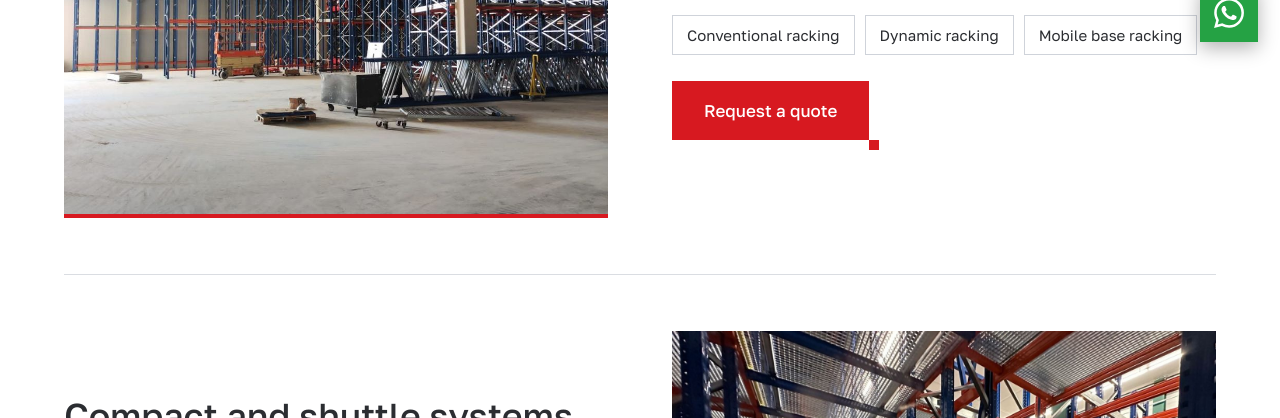
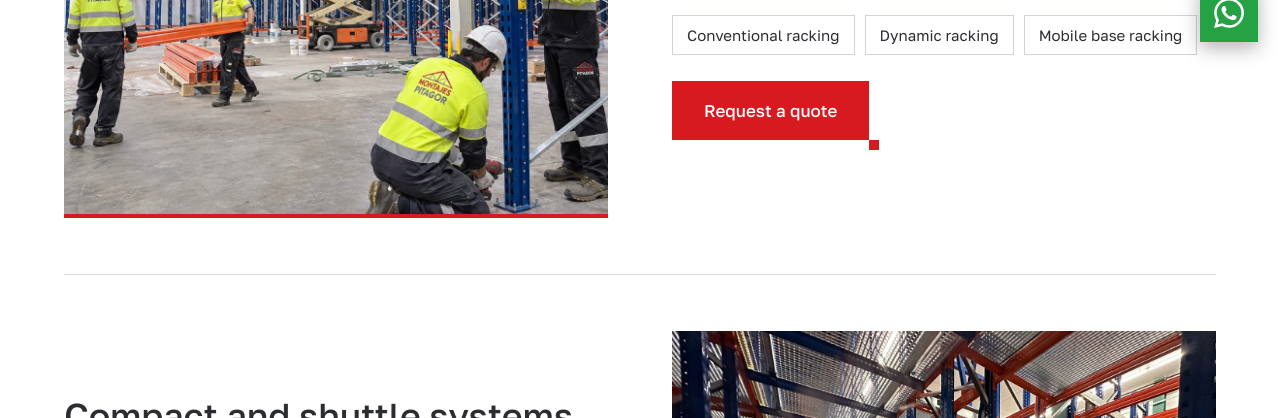
Before and after one commit to houdaifaelaouni/Pitagors, a plain HTML site: page services.html in a window 1280 px wide. Shown: the part 736-1154 px from the top of the page. Drawn offline with Linux system fonts and the light colour scheme.

Commit message:
Show the Pitagor crew photo on the pallet racking service
Replaces img/rack-3.jpg with the new crew photo (img/rack-crew.webp) in the pallet racking block of services.html,
framed to keep the installers in view. rack-3.jpg stays in use on the planning and projects pages.

Co-Authored-By: Claude Opus 5.5 <noreply@anthropic.com>

```diff
--- a/services.html
+++ b/services.html
@@ -35,7 +35,7 @@
   <p class="crumb"><a href="index.html"><span data-en="Home" data-es="Inicio">Home</span></a> / <span data-en="Services" data-es="Servicios">Services</span></p>
   <h1><span data-en="Every storage system, one crew" data-es="Todos los sistemas de almacenaje, un solo equipo">Every storage system, one crew</span></h1><p><span data-en="We install and service the systems you buy from your racking supplier." data-es="Montamos y mantenemos los sistemas que usted compra a su proveedor de estanterías.">We install and service the systems you buy from your racking supplier.</span></p></div></div>
 <section style="padding:30px 0 60px"><div class="wrap"><div class="row rv" id="pallet">
-  <div class="pic"><img src="img/rack-3.jpg" alt="Pallet racking" loading="lazy"></div>
+  <div class="pic"><img src="img/rack-crew.webp" alt="Pitagor crew installing pallet racking" loading="lazy" style="object-position:50% 78%"></div>
   <div><h2><span data-en="Pallet racking" data-es="Estanterías para palets">Pallet racking</span></h2><p><span data-en="The standard solution for most warehouses, in the variants that fit how you store and pick." data-es="La solución estándar para la mayoría de almacenes, en las variantes que se ajustan a cómo almacena y prepara pedidos.">The standard solution for most warehouses, in the variants that fit how you store and pick.</span></p><ul><li><span data-en="Conventional racking" data-es="Paletización convencional">Conventional racking</span></li><li><span data-en="Dynamic racking" data-es="Paletización dinámica">Dynamic racking</span></li><li><span data-en="Mobile base racking" data-es="Base móvil">Mobile base racking</span></li></ul>
   <a class="btn" href="request-quote.html"><span data-en="Request a quote" data-es="Pedir presupuesto">Request a quote</span></a></div></div>
 <div class="row rv flip" id="shuttle">
```
Also changed, not shown: img/rack-crew.webp (added).
